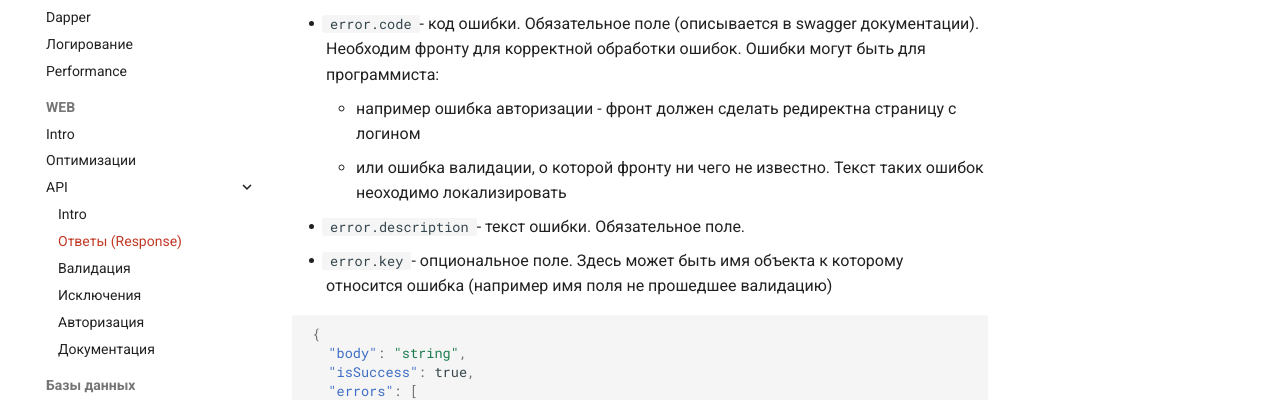
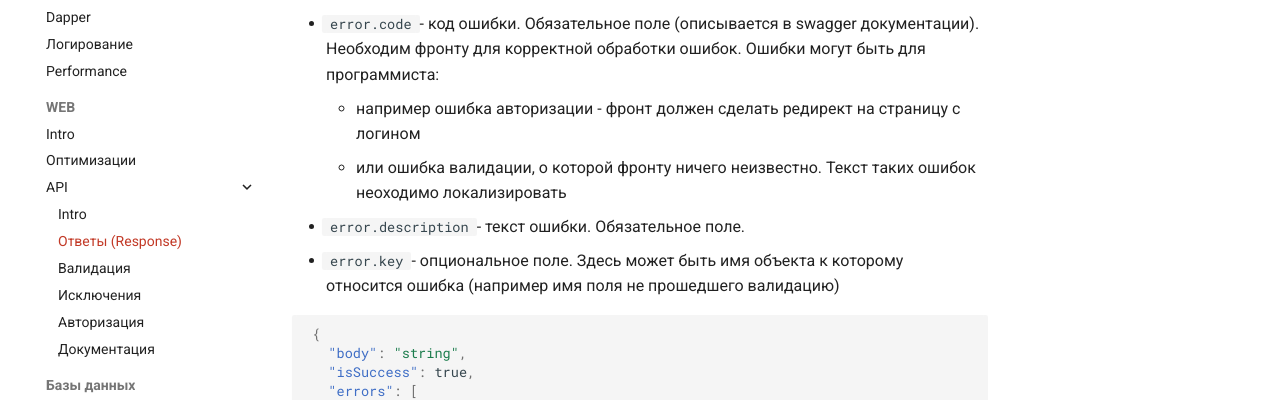
Before and after one commit to siisltd/Curiosity.Guidelines, an MkDocs documentation site: the page built from docs/web/api/response.md, in a window 1280 px wide and 1022 px high. Shown: the part 388-788 px from the top of the window. Built offline with MkDocs 1.6.1 and Material for MkDocs 9.7.7, drawn with Linux system fonts in a browser that asks for light colours.

Commit message:
update web docs section

````diff
--- a/docs/web/api/response.md
+++ b/docs/web/api/response.md
@@ -7,11 +7,11 @@
 - `errors` - список ошибок. Обязательно должен быть как минимум 1 объект, если isSuccess = false.
 - `error.code` - код ошибки. Обязательное поле (описывается в swagger документации).
     Необходим фронту для корректной обработки ошибок. Ошибки могут быть для программиста:
-    - например ошибка авторизации - фронт должен сделать  редиректна страницу с логином
-    - или ошибка валидации, о которой фронту ни чего не известно. Текст таких ошибок неоходимо локализировать
+    - например ошибка авторизации - фронт должен сделать редирект на страницу с логином
+    - или ошибка валидации, о которой фронту ничего неизвестно. Текст таких ошибок неоходимо локализировать
 - `error.description` - текст ошибки. Обязательное поле.
 - `error.key` - опциональное поле. Здесь может быть имя объекта к которому относится ошибка
-    (например имя поля не прошедшее валидацию)
+    (например имя поля не прошедшего валидацию)
 
 
 ```json
````
Also changed, not shown: docs/web/api/authorization.md (+4 -4 lines), docs/web/api/documentation.md (+1 -1 lines), docs/web/api/validation.md (+10 -11 lines), docs/web/optimisations.md (+2 -2 lines).
